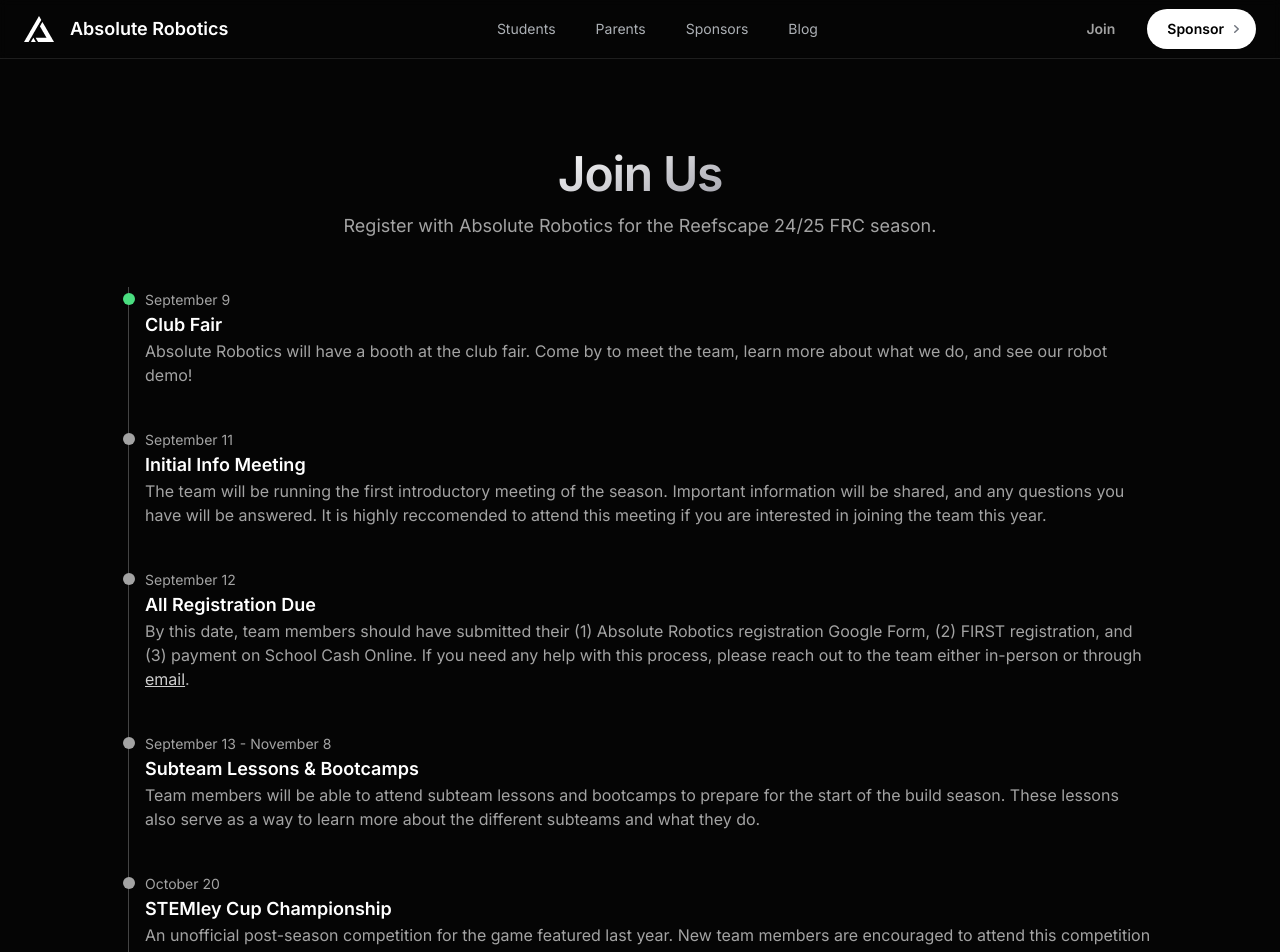
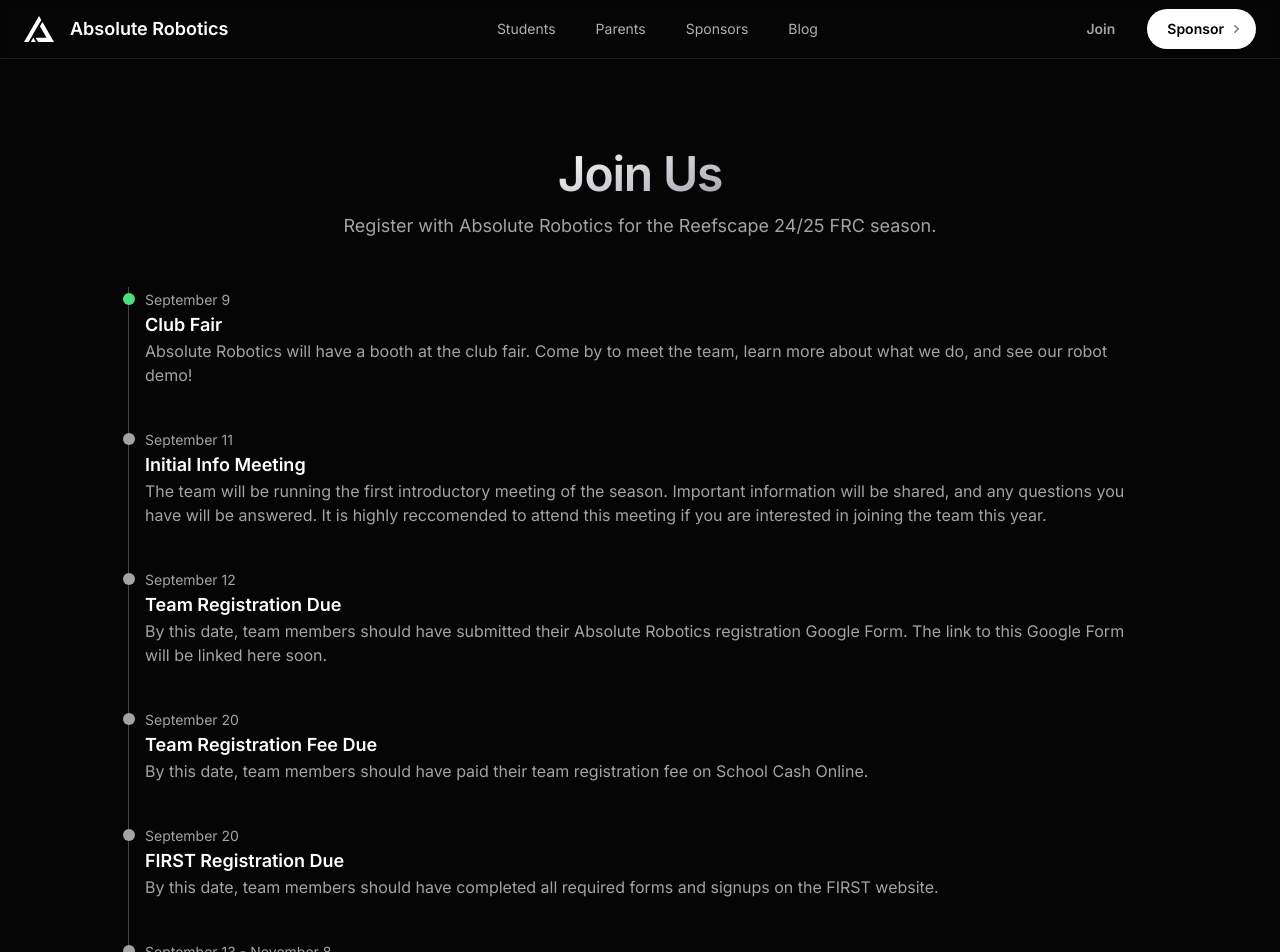
Before and after one commit to benceruleanlu/Team-Website, a Next.js app: page /join in a window 1280 px wide. Shown: the top 952 px of the page. Built offline with nearby package versions, Linux system fonts and the light colour scheme.

Commit message:
chore: split three reg steps

```diff
--- a/app/join/page.tsx
+++ b/app/join/page.tsx
@@ -72,22 +72,38 @@
               September 12
             </time>
             <h3 className="text-lg font-semibold text-white">
-              All Registration Due
+              Team Registration Due
             </h3>
             <p className="mb-4 text-base font-normal text-neutral-400">
-              By this date, team members should have submitted their (1)
-              Absolute Robotics registration Google Form, (2) FIRST
-              registration, and (3) payment on School Cash Online. If you need
-              any help with this process, please reach out to the team either
-              in-person or through{" "}
-              <a
-                href="mailto:the.woodlands.robotics@gmail.com"
-                target="_blank"
-                className="text-white/80 underline"
-              >
-                email
-              </a>
-              .
+              By this date, team members should have submitted their Absolute
+              Robotics registration Google Form. The link to this Google Form
+              will be linked here soon.
+            </p>
+          </li>
+          <li className="mb-10 ms-4">
+            <div className="absolute -start-1.5 mt-1.5 h-3 w-3 rounded-full bg-neutral-400"></div>
+            <time className="mb-1 text-sm font-normal leading-none text-neutral-400">
+              September 20
+            </time>
+            <h3 className="text-lg font-semibold text-white">
+              Team Registration Fee Due
+            </h3>
+            <p className="mb-4 text-base font-normal text-neutral-400">
+              By this date, team members should have paid their team
+              registration fee on School Cash Online.
+            </p>
+          </li>
+          <li className="mb-10 ms-4">
+            <div className="absolute -start-1.5 mt-1.5 h-3 w-3 rounded-full bg-neutral-400"></div>
+            <time className="mb-1 text-sm font-normal leading-none text-neutral-400">
+              September 20
+            </time>
+            <h3 className="text-lg font-semibold text-white">
+              FIRST Registration Due
+            </h3>
+            <p className="mb-4 text-base font-normal text-neutral-400">
+              By this date, team members should have completed all required
+              forms and signups on the FIRST website.
             </p>
           </li>
           <li className="mb-10 ms-4">
```
